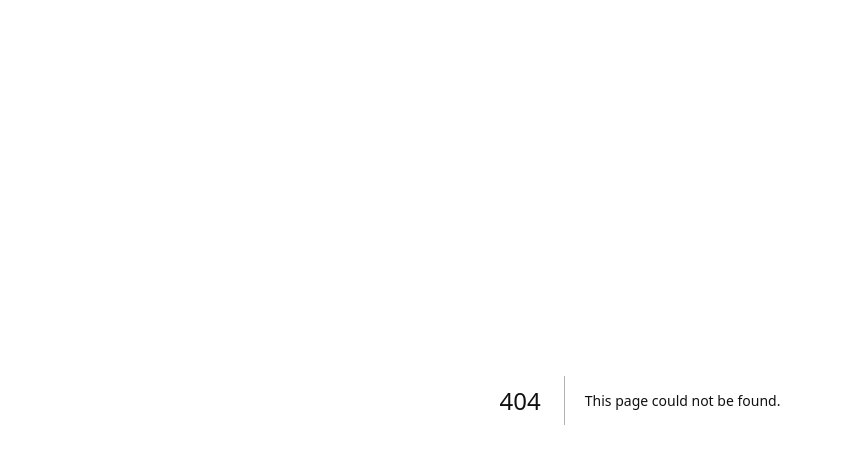
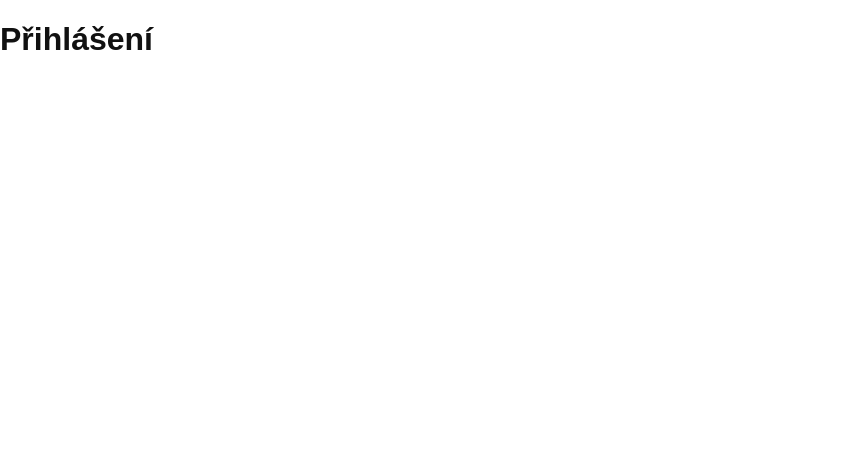
Before and after one commit to Lumir77/garazmistr-app, a Next.js app: page /login in a window 1280 px wide. Before the commit this address had no page. Shown: the top 464 px of the page, without its empty margins (0-841 px from the left). Built offline with nearby package versions, Linux system fonts and the light colour scheme.

Commit message:
add login

```diff
--- /dev/null
+++ b/app/login/page.tsx
@@ -0,0 +1,3 @@
+export default function Login() {
+  return <h1>Přihlášení</h1>;
+}
```
